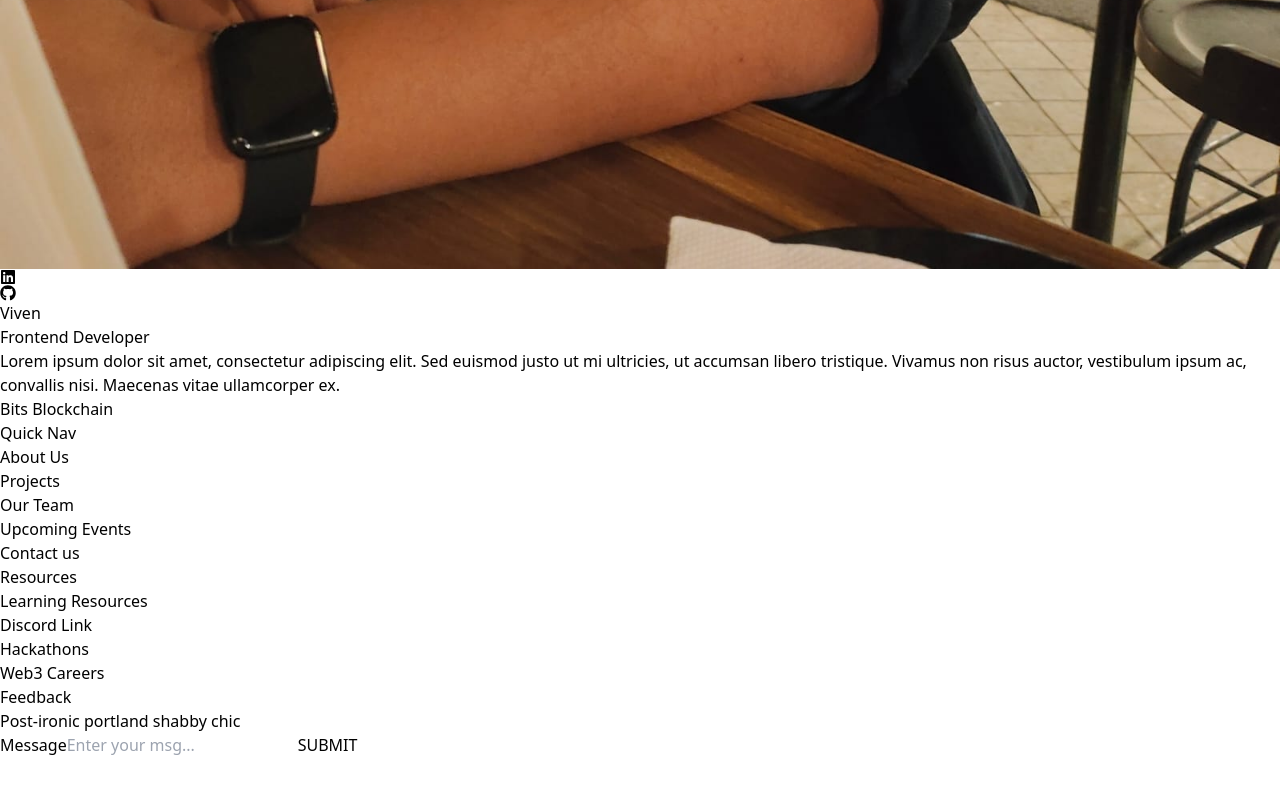
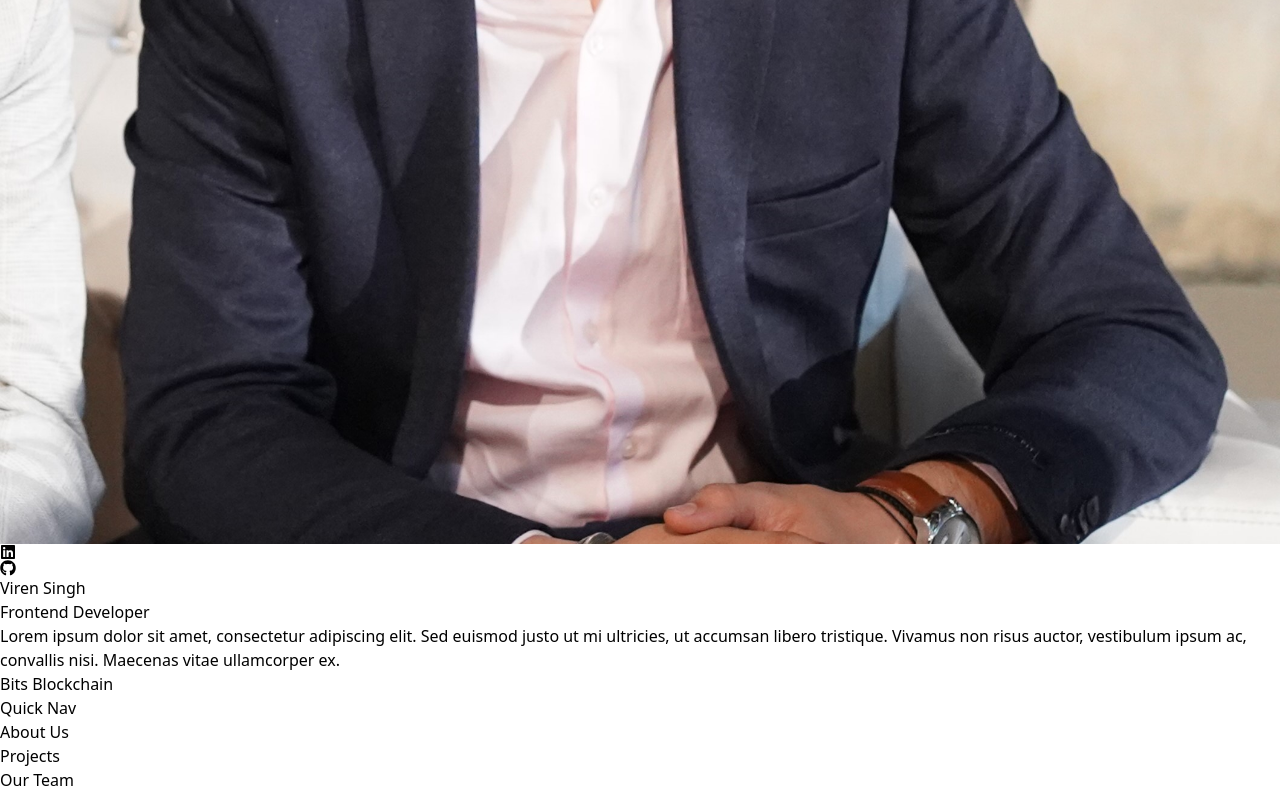
Before and after one commit to BITS-BLOCKCHAIN/BitsBlockchainWebsite, a React (Vite) app in the folder BitsBlockChainWebsite/: page / in a window 1280 px wide. Shown: the part 5235-6031 px from the top of the page. Before the commit the page ends 5992 px from the top, so only its background shows below. Built offline with nearby package versions, Linux system fonts and the light colour scheme.

Commit message:
Added My Data in Data.js

```diff
--- a/BitsBlockChainWebsite/src/Data.js
+++ b/BitsBlockChainWebsite/src/Data.js
@@ -24,9 +24,9 @@ const TeamMembers=[
        description:"Lorem ipsum dolor sit amet, consectetur adipiscing elit. Sed euismod justo ut mi ultricies, ut accumsan libero tristique. Vivamus non risus auctor, vestibulum ipsum ac, convallis nisi. Maecenas vitae ullamcorper ex."
     },
     {
-      name:"Viven",
+      name:"Viren Singh",
       LinkedIn:"",
-      image:"../../images/DevanshGoel.jpeg",
+      image:"../../images/Viren.jpg",
       Github:"",
       position:"Frontend Developer",
       description:"Lorem ipsum dolor sit amet, consectetur adipiscing elit. Sed euismod justo ut mi ultricies, ut accumsan libero tristique. Vivamus non risus auctor, vestibulum ipsum ac, convallis nisi. Maecenas vitae ullamcorper ex."
```
Also changed, not shown: BitsBlockChainWebsite/public/images/Viren.jpg (added).
